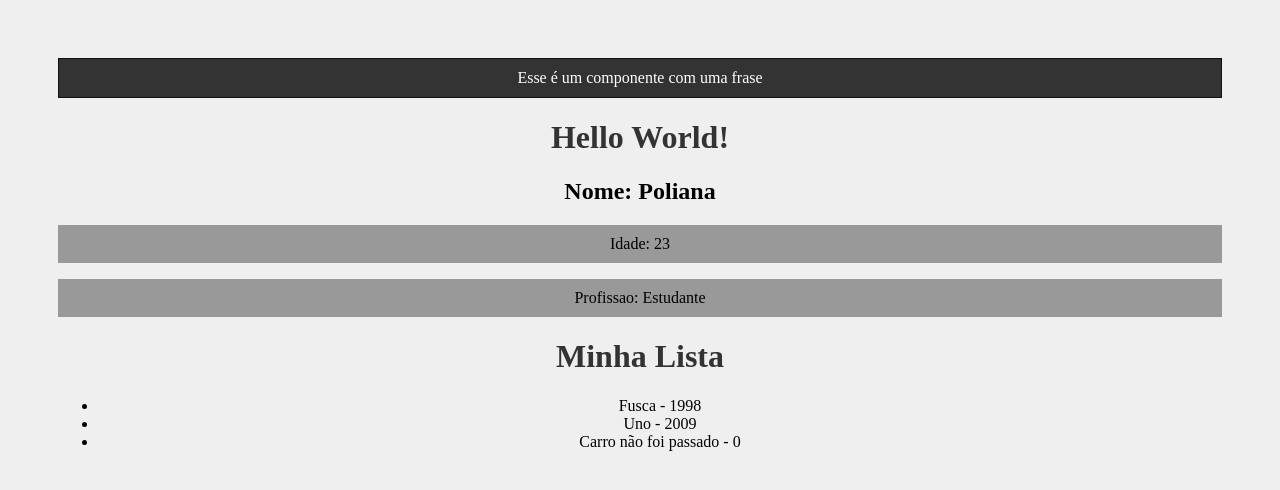
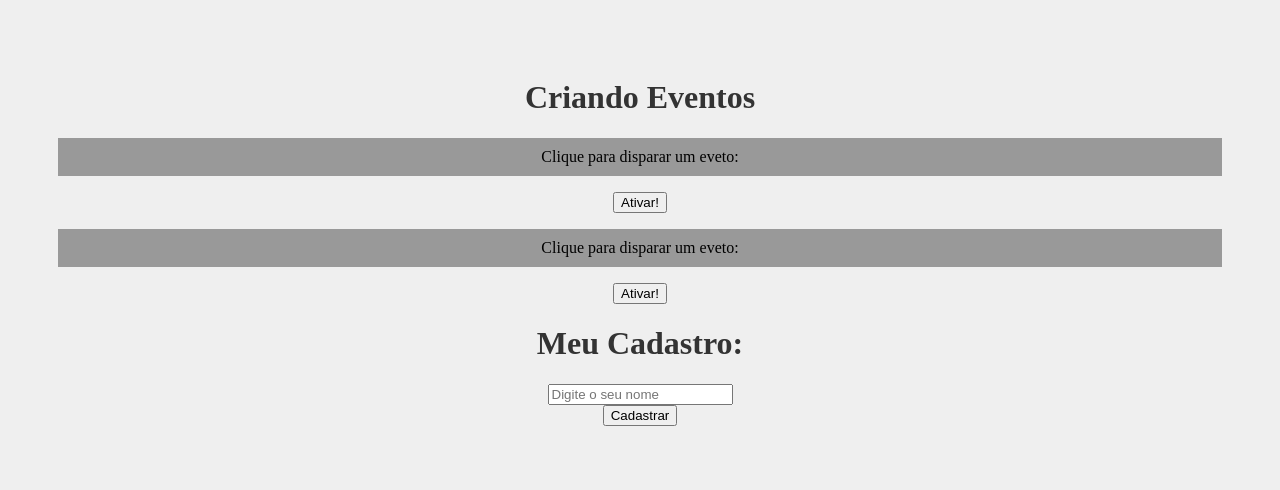
Before and after one commit to PolianaCSousa/CursoReactJS, a React (Create React App) app in the folder Arquivos/meu-projeto/: page / in a window 1280 px wide. Shown: the top 490 px of the page. Built offline with nearby package versions, Linux system fonts and the light colour scheme.

Commit message:
Eventos React

```diff
--- a/Arquivos/meu-projeto/src/App.js
+++ b/Arquivos/meu-projeto/src/App.js
@@ -1,21 +1,19 @@
 import './App.css';
 import './components/HelloWorld';
-import HelloWorld from './components/HelloWorld';
-import SayMyName from './components/SayMyName';
-import Pessoa from './Pessoa';
-import Frase from './components/Frase';
-import List from './components/List';
+import Eventos from './components/Eventos';
+import Form from './components/Form';
 
 function App() {
 
   return (
     <div className="App">
-        <Frase/>
-        <HelloWorld/>
-        <Pessoa nome="Poliana" idade="23" profissao="Estudante"/>
-        <List/>
+      <h1>Criando Eventos</h1>
+      <Eventos numero={1}/>
+      <Eventos numero={2}/>
+      <Form/>
     </div>
-  );
+
+  )
 }
 
 export default App;
--- /dev/null
+++ b/Arquivos/meu-projeto/src/components/Eventos.js
@@ -0,0 +1,15 @@
+function Eventos ({numero}){
+
+    function meuEvento(){
+        console.log(`Opa, fui ativado! ${numero}`)
+    }
+
+    return(
+        <div>
+            <p>Clique para disparar um eveto:</p>
+            <button onClick={meuEvento}>Ativar!</button>
+        </div>
+    )
+}
+
+export default Eventos
--- /dev/null
+++ b/Arquivos/meu-projeto/src/components/Form.js
@@ -0,0 +1,24 @@
+function Form(){
+
+    function cadastrarUsuario(e){
+        e.preventDefault()
+        console.log('Cadastrou o usuário!')
+    }
+
+    return(
+        <div>
+            <h1>Meu Cadastro:</h1>
+            <form onSubmit={cadastrarUsuario}>
+                <div>
+                    <input type="text" placeholder="Digite o seu nome"></input>
+                </div>
+                <div>
+                    <input type="submit" value="Cadastrar"></input>
+                </div>
+            </form>
+        </div>
+    )
+
+}
+
+export default Form
```
